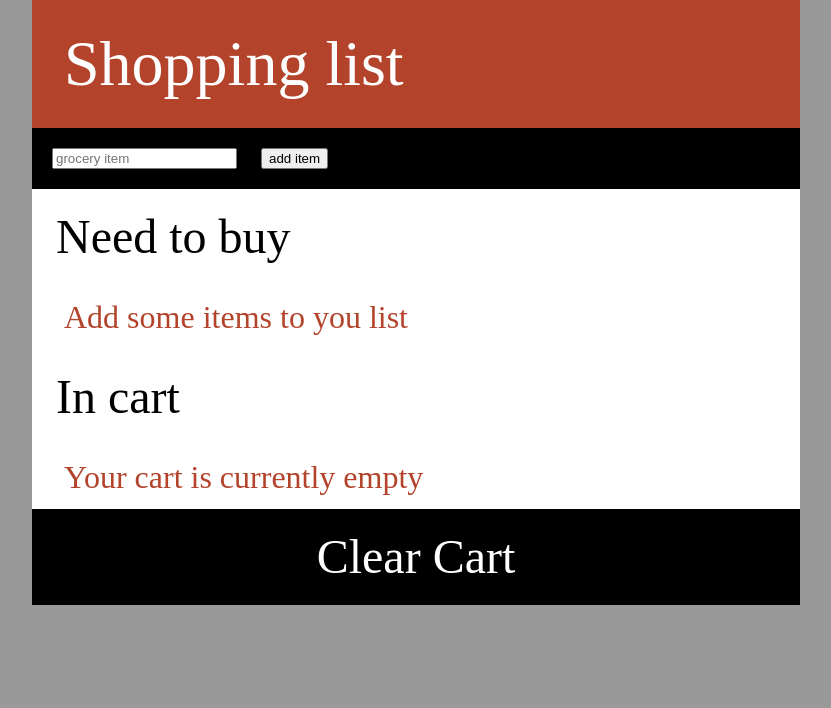
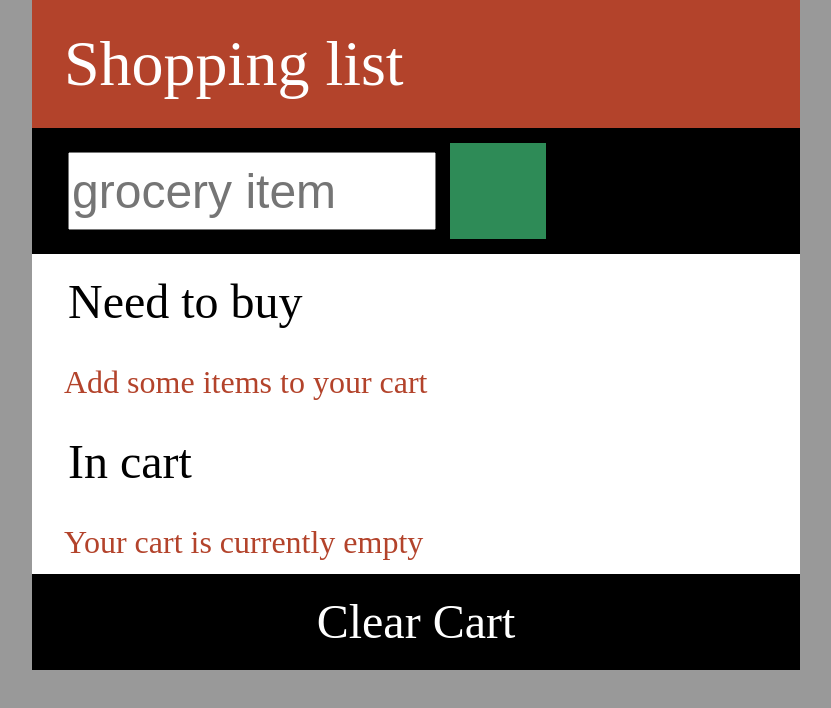
Before and after one commit to justinwellsstew/shoppingList, a plain HTML site: page index.html in a window 1280 px wide. Shown: the whole page, without its empty margins (224-1055 px from the left). Drawn offline with nearby package versions, Linux system fonts and the light colour scheme.

Commit message:
old files

```diff
--- a/css/styles.css
+++ b/css/styles.css
@@ -6,7 +6,11 @@ html {
 }
 
 input {
-  margin: 1.5em;
+  margin: .5em 0 .5em .75em;
+  height: 1.5em;
+  width: 7.5em;
+  font-size: 3em;
+  vertical-align: middle;
 }
 
 h1 {
@@ -18,7 +22,7 @@ h1 {
 
 h2 {
   font-size: 3em;
-  padding:.5em;
+  padding: .5em 0 .5em .75em ;
 }
 
 li{
@@ -59,6 +63,17 @@ p {
   padding: .5em 0;
 }
 
-@media screen and (max-width: 400px){
-  width:100%;
+button {
+  height: 7.2em;
+  width: 7.2em;
+  vertical-align: middle;
+  margin: .5em 0 .5em .75em;
+  background-color: #2E8B57;
+  border:0px;
 }
+
+@media only screen and (max-width: 40em){
+  #main{
+    width:100%;
+  }
+}
--- a/index.html
+++ b/index.html
@@ -12,16 +12,18 @@
     <div id="main">
       <h1>Shopping list</h1>
       <div id="search">
-        <input type="text" placeholder = "grocery item"></input>
-        <button id="add-item">add item</button>
+        <input type="text" id="search-box" placeholder = "grocery item"></input>
+        <button id="add-item"></button>
       </div>
       <section id="need">
         <h2>Need to buy</h2>
+        <p>Add some items to your cart</p>
         <ol>
         </ol>
       </section>
       <section id="incart">
         <h2>In cart </h2>
+        <p>Your cart is currently empty</p>
         <ol>
         </ol>
       </section>
--- a/js/app.js
+++ b/js/app.js
@@ -1,24 +1,37 @@
 $(document).ready(function(){
   $('#add-item').click(function(){
+     var listLength = $('#need  li').length;
+    if(listLength > -1){
+      $('#need p').hide();
+    };
     var item = $('input').val();
     $('#need >ol').append('<li>' + item + '</li>');
+
   });
 
   $('ol').on('click', 'li', function(){
+
+    //check whether items are in cart
+    var cartLength = $('#incart  li').length;
+
+    //hide message if items are in Cart
+    if(cartLength > -1){
+      $('#incart p').hide();
+    };
+
+    //add item to variable
     var shoppingListItem = $(this).text();
+
+    //add item to cart
     $('#incart >ol').append('<li>' + shoppingListItem + '</li>');
+
+    //remove item from shopping list to incart list
     $(this).remove();
   });
 
+  //clear shopping cart
   $('#clear-cart').click(function(){
     $('#incart >ol').children().remove();
   });
-  var listLength = $('#need > ol').children().length;
-  if(listLength < 1){
-    $('#need').append('<p>Add some items to you list</p>');
-  };
-  var cartLength = $('#need > ol').children().length;
-  if(cartLength < 1){
-    $('#incart').append('<p>Your cart is currently empty</p>');
-  };
+
 });
```
Also changed, not shown: images/cart.gif.
